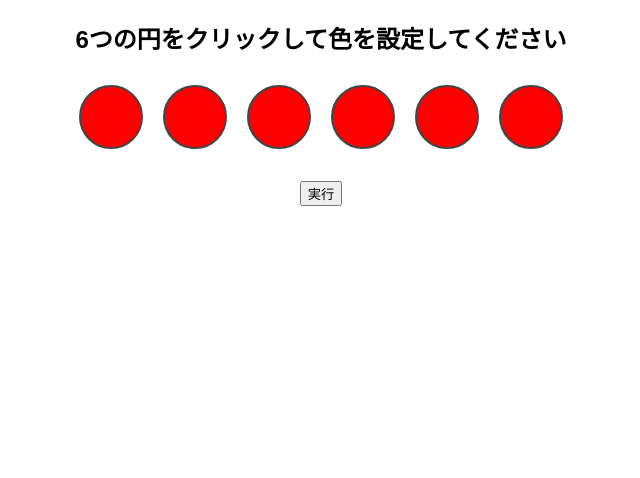
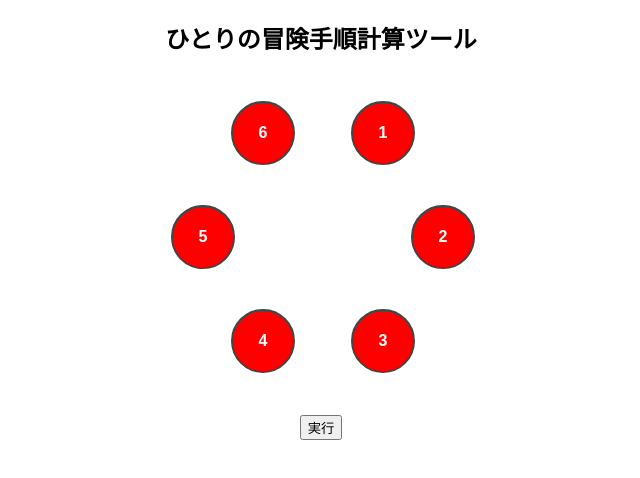
Before and after one commit to hototogisu2003/BocchiGame.io, a plain HTML site: page index.html in a window 1280 px wide. Shown: the whole page, without its empty margins (319-959 px from the left). Drawn offline with Linux system fonts and the light colour scheme.

Commit message:
Update index.html

```diff
--- a/index.html
+++ b/index.html
@@ -2,49 +2,88 @@
 <html lang="ja">
 <head>
   <meta charset="UTF-8">
-  <title>色合わせパズル</title>
+  <title>ひとりの冒険手順計算ツール</title>
   <style>
-    body { text-align: center; font-family: sans-serif; }
+    body {
+      text-align: center;
+      font-family: sans-serif;
+    }
+    h2 {
+      margin-top: 20px;
+    }
+    #circle-container {
+      position: relative;
+      width: 300px;
+      height: 300px;
+      margin: 30px auto;
+    }
     .circle {
-      width: 60px; height: 60px;
+      width: 60px;
+      height: 60px;
       border-radius: 50%;
-      display: inline-block;
-      margin: 10px;
+      position: absolute;
+      top: 50%;
+      left: 50%;
+      margin: -30px;
       cursor: pointer;
       border: 2px solid #444;
+      transition: background-color 0.3s;
+      display: flex;
+      justify-content: center;
+      align-items: center;
+      color: white;
+      font-weight: bold;
+      user-select: none;
     }
     .red    { background-color: red; }
     .blue   { background-color: blue; }
     .yellow { background-color: gold; }
-    #output { margin-top: 20px; white-space: pre-wrap; }
+    #output {
+      margin-top: 20px;
+      white-space: pre-wrap;
+    }
   </style>
 </head>
 <body>
 
-<h2>6つの円をクリックして色を設定してください</h2>
-<div id="circles"></div>
-<br>
+<h2>ひとりの冒険手順計算ツール</h2>
+
+<div id="circle-container"></div>
+
 <button onclick="runSolver()">実行</button>
 <div id="output"></div>
 
 <script>
   const colors = ['red', 'blue', 'yellow'];
-  const colorNames = ['r', 'b', 'y'];
   const circleStates = [0, 0, 0, 0, 0, 0];
+  const container = document.getElementById('circle-container');
+  const radius = 120;
 
-  const container = document.getElementById('circles');
   for (let i = 0; i < 6; i++) {
+    const angle = (i / 6) * 2 * Math.PI - Math.PI / 3; // -60度スタート（右上）
+    const x = radius * Math.cos(angle);
+    const y = radius * Math.sin(angle);
+
     const c = document.createElement('div');
     c.className = 'circle red';
     c.dataset.index = i;
+    c.style.transform = `translate(${x}px, ${y}px)`;
+
+    const label = document.createElement('div');
+    label.textContent = i + 1;
+    c.appendChild(label);
+
     c.onclick = () => {
       circleStates[i] = (circleStates[i] + 1) % 3;
       c.className = 'circle ' + colors[circleStates[i]];
     };
+
     container.appendChild(c);
   }
 
-  function mod3(n) { return ((n % 3) + 3) % 3; }
+  function mod3(n) {
+    return ((n % 3) + 3) % 3;
+  }
 
   function solvePresses(colors) {
     const product = (arr, r = [], res = []) => {
```
